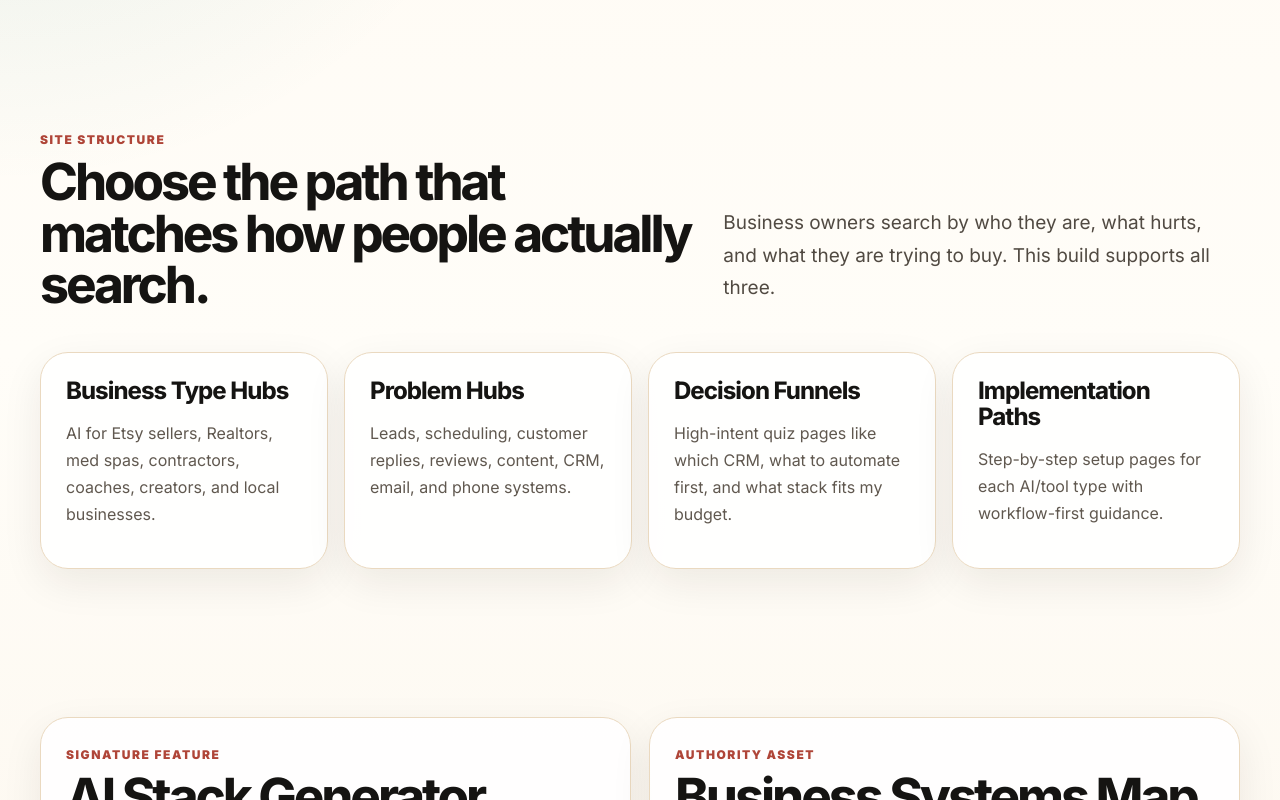
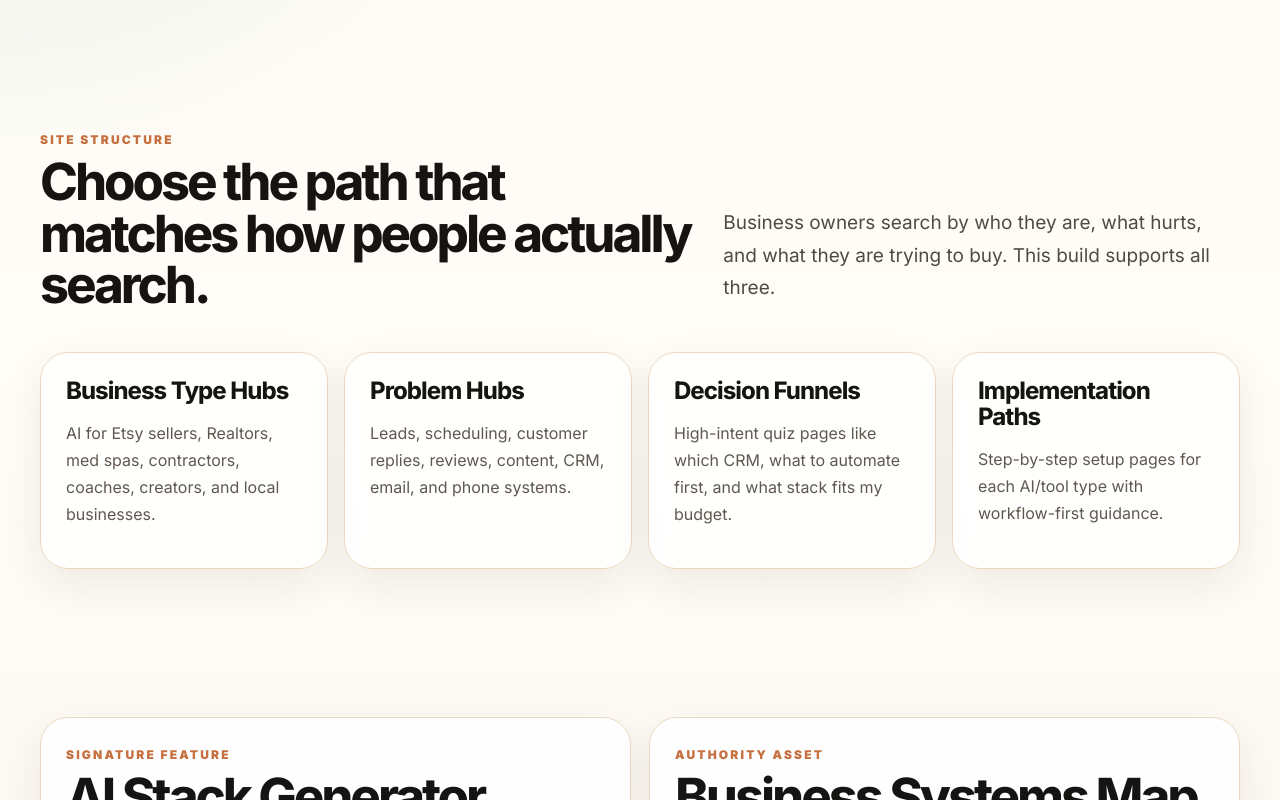
Before and after one commit to jr1213-creator/sellerinsiderhub-site, a plain HTML site: page index.html in a window 1280 px wide. Shown: the part 920-1720 px from the top of the page. Drawn offline with Linux system fonts and the light colour scheme.

Commit message:
Update index.html

```diff
--- a/index.html
+++ b/index.html
@@ -6,8 +6,10 @@
 <link rel="preconnect" href="https://fonts.googleapis.com"><link rel="preconnect" href="https://fonts.gstatic.com" crossorigin>
 <link href="https://fonts.googleapis.com/css2?family=Inter:wght@400;650;750;800;900&display=swap" rel="stylesheet">
 <link rel="stylesheet" href="/assets/css/styles.css">
+<link rel="stylesheet" href="/assets/css/community.css">
 <!-- Google tag (gtag.js) -->
 <script async src="https://www.googletagmanager.com/gtag/js?id=G-164NDV6713"></script>
+
 <script>
   window.dataLayer = window.dataLayer || [];
   function gtag(){dataLayer.push(arguments);}
```
